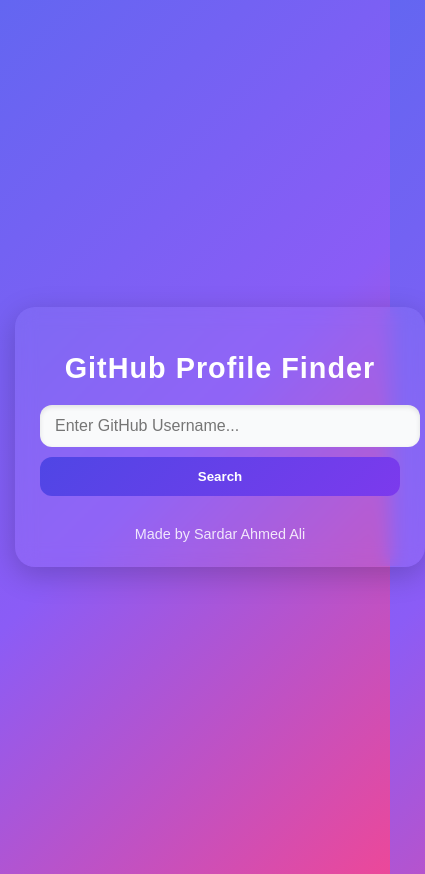
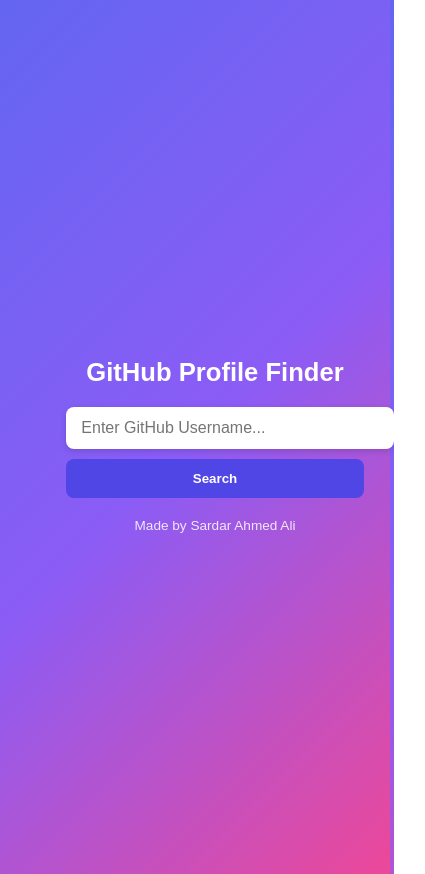
Before and after one commit to ahmedk786/githubfinder, a React (Vite) app: page / in a window 390 px wide. Shown: the whole page, 425 px wide, since content can reach past the window. Built offline with nearby package versions, Linux system fonts and the light colour scheme.

Commit message:
Update App.css

```diff
--- a/src/App.css
+++ b/src/App.css
@@ -6,7 +6,7 @@
   display: flex;
   justify-content: center;
   align-items: center;
-  height: 100dvh; /* ✅ works on mobile too */
+  height: 100dvh; /* ✅ mobile safe */
   color: #333;
   text-align: center;
   padding: 15px;
@@ -16,21 +16,15 @@
 .container {
   width: 100%;
   max-width: 700px;
-  padding: 25px;
-  text-align: center;
-  background: rgba(255, 255, 255, 0.05);
-  border-radius: 20px;
-  backdrop-filter: blur(10px);
-  box-shadow: 0 8px 30px rgba(0, 0, 0, 0.2);
+  padding: 20px;
 }
 
 /* 🏷️ Title */
 .title {
-  font-size: 2.3rem;
+  font-size: 2rem;
   font-weight: 800;
-  color: #fff;
+  color: white;
   margin-bottom: 20px;
-  letter-spacing: 1px;
 }
 
 /* 🔍 Search Box */
@@ -38,8 +32,8 @@
   display: flex;
   justify-content: center;
   margin-bottom: 20px;
+  gap: 10px;
   flex-wrap: wrap;
-  gap: 10px;
 }
 
 .search-box input {
@@ -48,27 +42,26 @@
   max-width: 350px;
   padding: 12px 15px;
   border: none;
-  border-radius: 12px;
+  border-radius: 8px;
   outline: none;
   font-size: 1rem;
-  background: #f9fafb;
-  box-shadow: inset 0 2px 5px rgba(0, 0, 0, 0.1);
+  background: #fff;
+  box-shadow: 0 2px 6px rgba(0, 0, 0, 0.15);
 }
 
 .search-box button {
-  padding: 12px 22px;
-  background: linear-gradient(135deg, #4f46e5, #7c3aed);
+  padding: 12px 20px;
+  background: #4f46e5;
   border: none;
-  border-radius: 12px;
+  border-radius: 8px;
   color: white;
-  font-weight: bold;
+  font-weight: 600;
   cursor: pointer;
   transition: all 0.3s ease;
 }
 
 .search-box button:hover {
-  background: linear-gradient(135deg, #3730a3, #5b21b6);
-  transform: scale(1.05);
+  background: #3730a3;
 }
 
 /* ❌ Error Message */
@@ -81,30 +74,24 @@
 /* 🪪 Profile Card */
 .profile-card {
   background: white;
-  border-radius: 20px;
-  box-shadow: 0 8px 25px rgba(0, 0, 0, 0.15);
-  padding: 25px;
+  border-radius: 16px;
+  box-shadow: 0 4px 15px rgba(0, 0, 0, 0.1);
+  padding: 20px;
   display: flex;
-  flex-direction: row;
   gap: 20px;
   align-items: center;
   margin: 0 auto;
   max-width: 600px;
   text-align: left;
-  transition: transform 0.3s ease, box-shadow 0.3s ease;
-}
-
-.profile-card:hover {
-  transform: translateY(-5px);
-  box-shadow: 0 12px 35px rgba(0, 0, 0, 0.25);
+  flex-wrap: wrap;
 }
 
 /* 👤 Profile Image */
 .profile-card img {
-  width: 120px;
-  height: 120px;
+  width: 100px;
+  height: 100px;
   border-radius: 50%;
-  border: 4px solid #4f46e5;
+  border: 3px solid #4f46e5;
   object-fit: cover;
 }
 
@@ -116,7 +103,7 @@
 }
 
 .bio {
-  margin: 10px 0;
+  margin: 8px 0;
   color: #555;
   font-size: 0.95rem;
   line-height: 1.4;
@@ -125,51 +112,49 @@
 /* 📊 Stats */
 .stats {
   display: flex;
-  gap: 15px;
+  flex-wrap: wrap;
+  gap: 10px;
   margin-top: 10px;
-  flex-wrap: wrap;
 }
 
 .stats span {
   background: #eef2ff;
-  padding: 6px 14px;
-  border-radius: 20px;
-  font-size: 0.9rem;
-  font-weight: 600;
+  padding: 6px 12px;
+  border-radius: 12px;
+  font-size: 0.85rem;
+  font-weight: 500;
   color: #4f46e5;
-  box-shadow: 0 2px 5px rgba(99, 102, 241, 0.2);
 }
 
 /* 🔗 Profile Link */
 .profile-link {
   display: inline-block;
-  margin-top: 15px;
-  background: linear-gradient(135deg, #4f46e5, #7c3aed);
+  margin-top: 12px;
+  background: #4f46e5;
   color: white;
-  padding: 10px 22px;
-  border-radius: 12px;
+  padding: 8px 16px;
+  border-radius: 8px;
   text-decoration: none;
   font-weight: 600;
   transition: all 0.3s ease;
 }
 
 .profile-link:hover {
-  background: linear-gradient(135deg, #3730a3, #5b21b6);
-  transform: scale(1.05);
+  background: #3730a3;
 }
 
 /* 📌 Footer */
 .footer {
-  margin-top: 30px;
+  margin-top: 20px;
   color: white;
-  font-size: 0.9rem;
+  font-size: 0.85rem;
   opacity: 0.85;
 }
 
 /* 📱 Mobile Responsiveness */
 @media (max-width: 768px) {
   .title {
-    font-size: 2rem;
+    font-size: 1.8rem;
   }
 
   .search-box {
@@ -189,7 +174,7 @@
   }
 
   .profile-card img {
-    margin-bottom: 15px;
+    margin-bottom: 12px;
   }
 
   .stats {
@@ -199,17 +184,17 @@
 
 @media (max-width: 480px) {
   .title {
-    font-size: 1.8rem;
+    font-size: 1.6rem;
   }
 
   .profile-card img {
-    width: 100px;
-    height: 100px;
+    width: 80px;
+    height: 80px;
   }
 
   .stats span {
     font-size: 0.8rem;
-    padding: 5px 12px;
+    padding: 5px 10px;
   }
 
   .profile-link {
```
